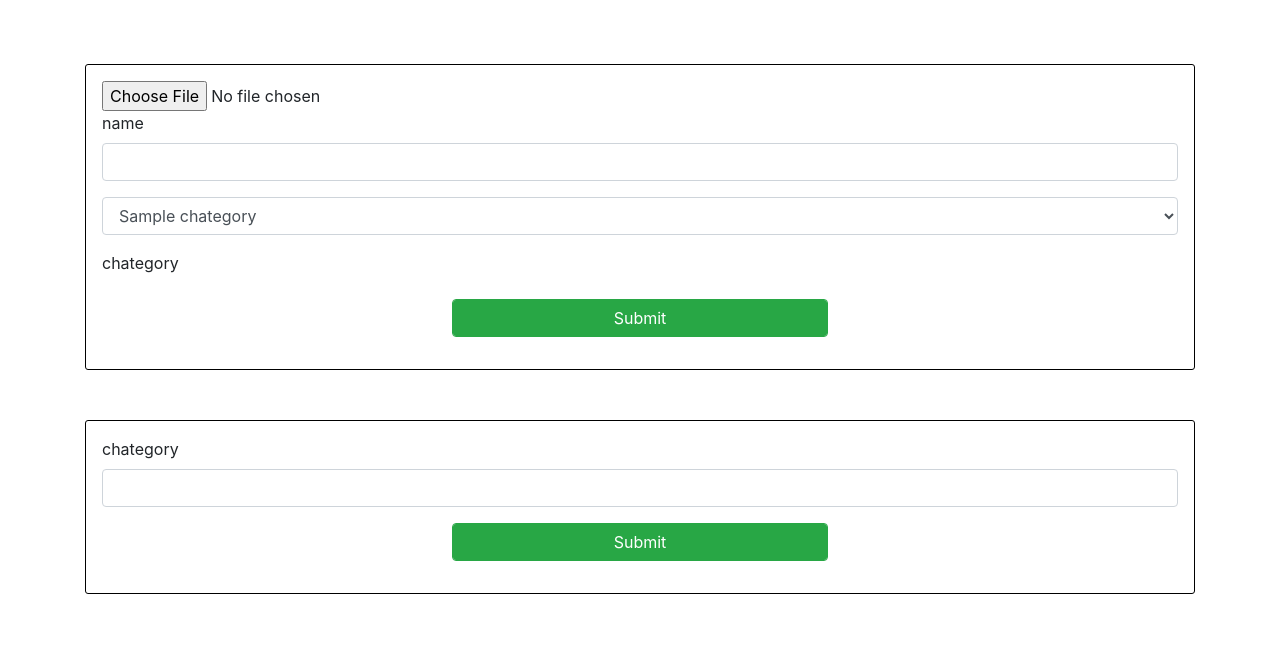
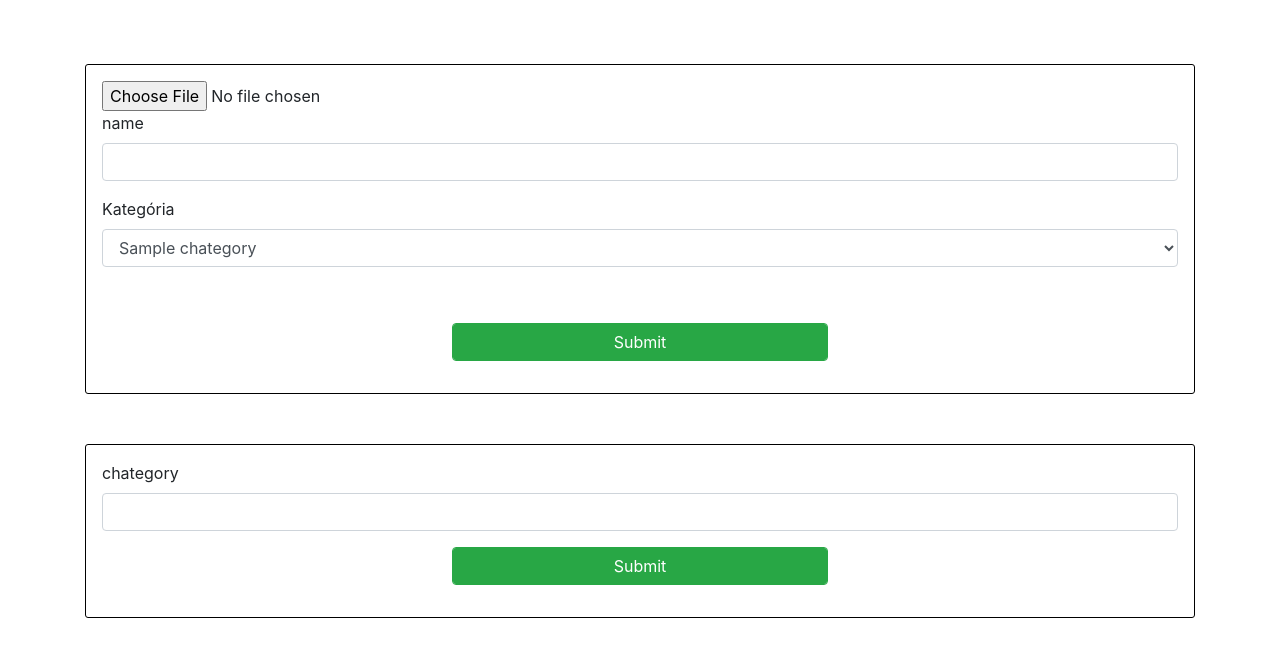
Before and after one commit to Gergeli96/flask_liveart, a Flask app: page /boss in a window 1280 px wide. Shown: the part 56-713 px from the top of the page. Run offline with Flask 2, Linux system fonts and the light colour scheme; the visitor is signed in with stand-in values (Sample User, id 1); a database or web service that is not in the repository returns one stand-in record (values such as "Sample title"); some libraries are stand-ins or nearby versions.

```diff
--- a/app.py
+++ b/app.py
@@ -54,7 +54,7 @@ def galery():
 
 
 class UploadForm(Form):
-    chategory = HiddenField('chategory', [validators.Length(min=1, max=50)])
+    chategory = HiddenField('', [validators.Length(min=1, max=50)])
     name = StringField('name', [validators.Length(min=1, max=50)])
     submit = SubmitField(label='')
 
--- a/templates/boss.html
+++ b/templates/boss.html
@@ -11,6 +11,7 @@
     </div>
 
     <div class="form-group">
+      <label for="">Kategória</label>
       <select class="form-control" onchange="onChange()">
         {% for row in chategories %}
           <option value="{{row[1]}}">{{row[1]}}</option>
```
